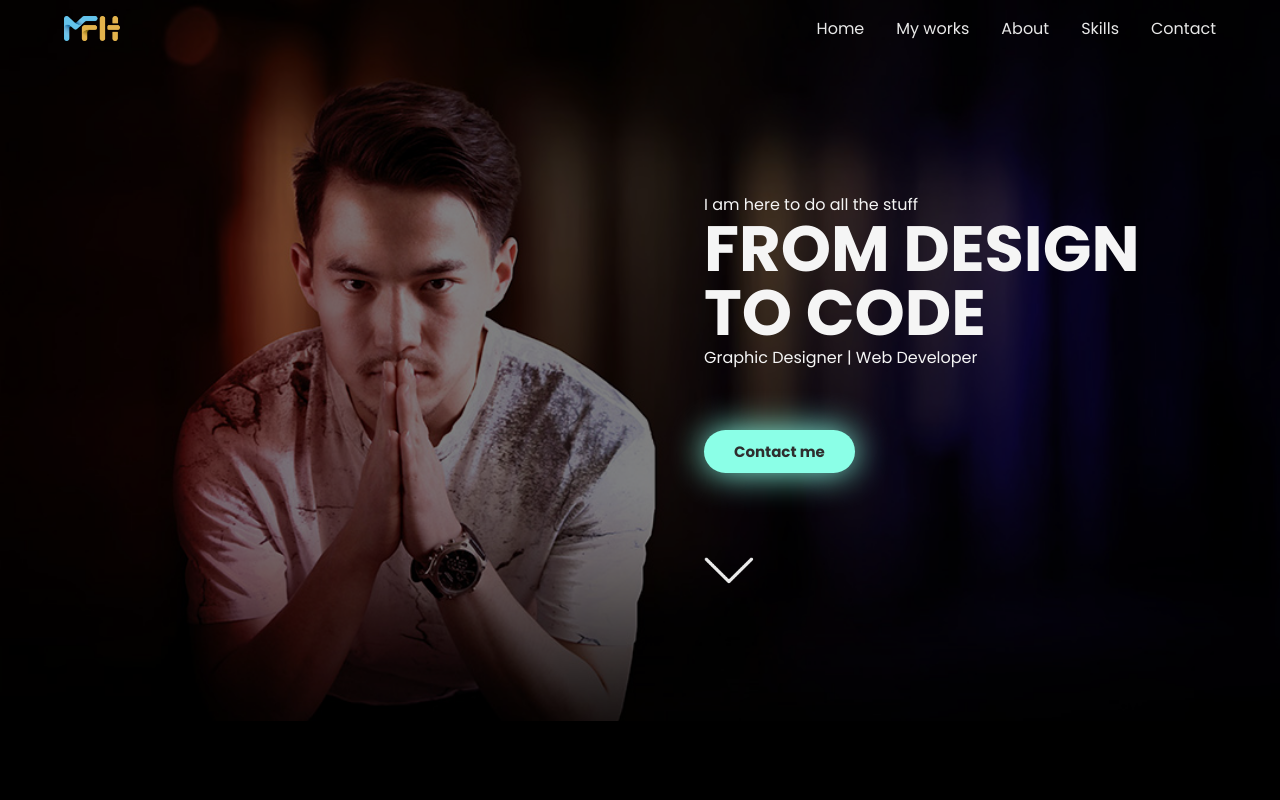
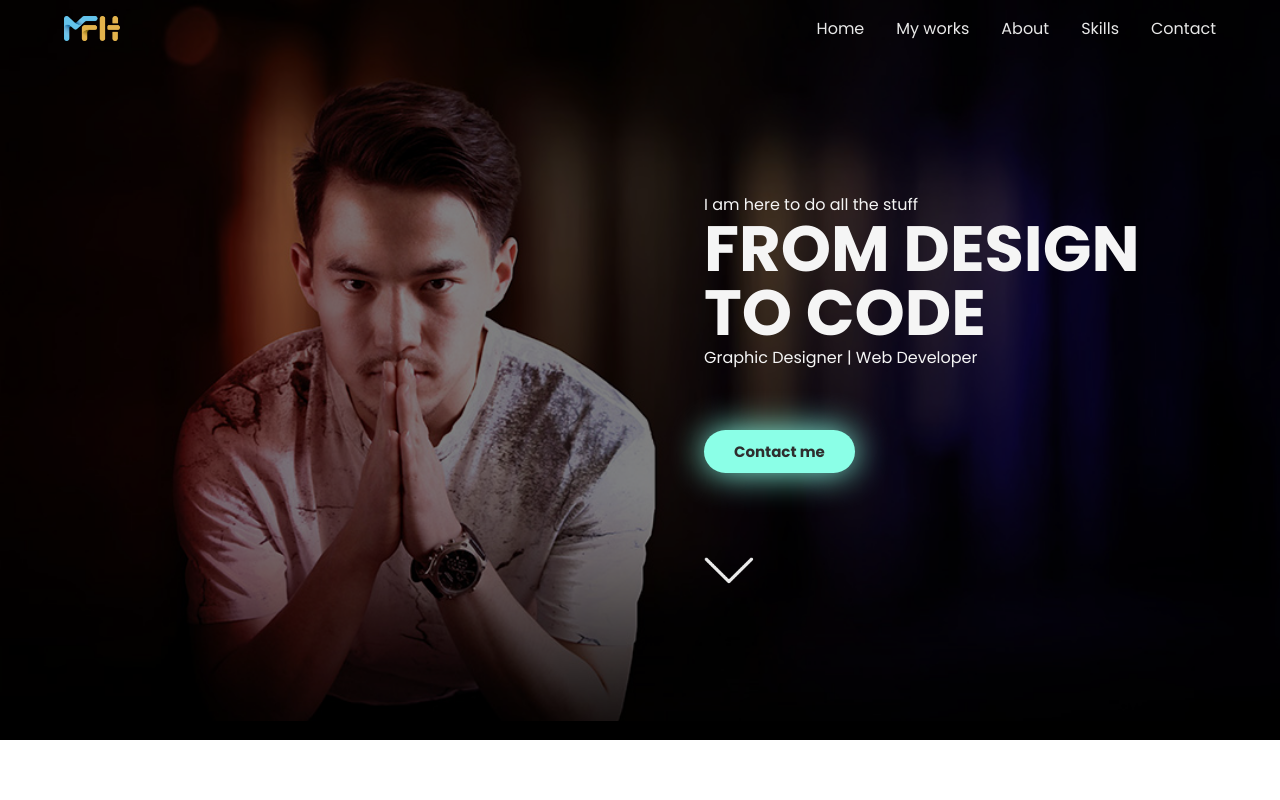
Before and after one commit to MuhammadFRZN/my_first_porfolio, a React (Create React App) app: page / in a window 1280 px wide. Shown: the top 800 px of the page. Built offline with nearby package versions, Linux system fonts and the light colour scheme.

Commit message:
changed hero section background opacity

```diff
--- a/src/sections/hero/hero.module.css
+++ b/src/sections/hero/hero.module.css
@@ -3,7 +3,7 @@
   height: 100vh;
   position: relative;
   scroll-snap-align: start;
-  background-color: black;
+  /* background-color: black; */
   overflow: hidden;
 }
 
```
